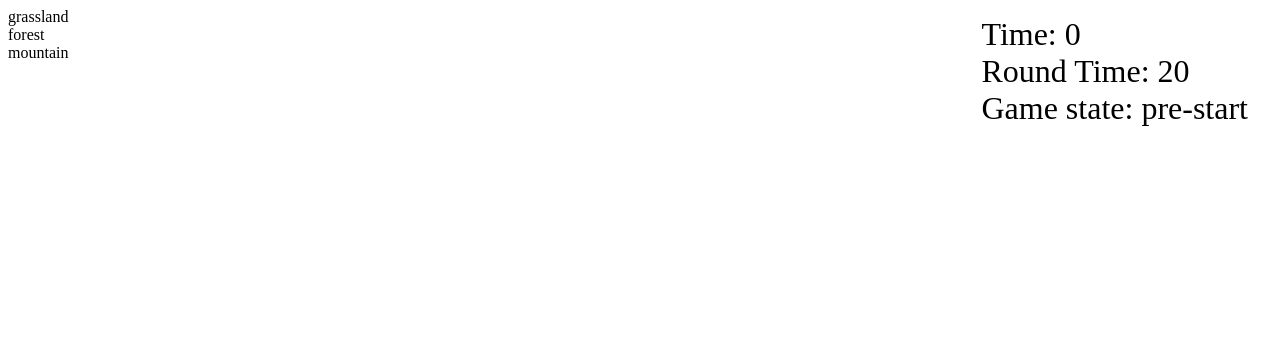
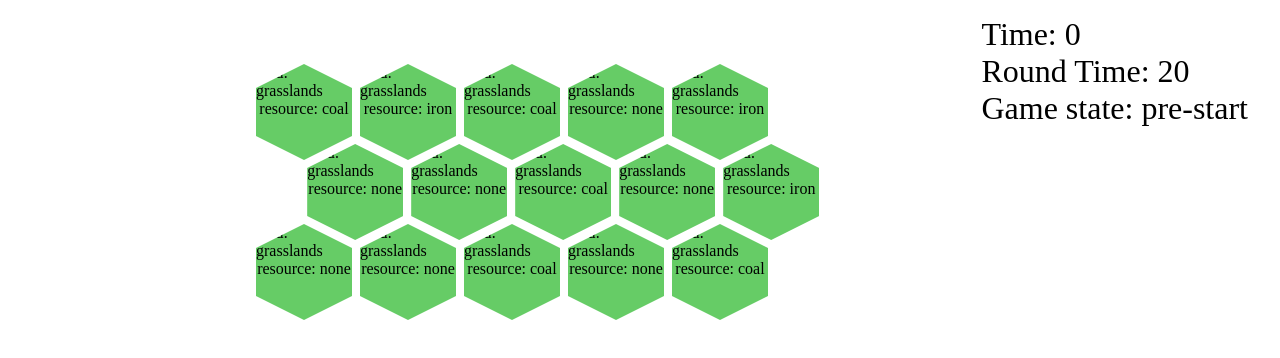
Before and after one commit to RubyWave/rush-industry-2, a React app: page / in a window 1280 px wide. Shown: the top 358 px of the page. Built offline with nearby package versions, Linux system fonts and the light colour scheme.

Commit message:
added game board

```diff
--- /dev/null
+++ b/common/base-map.json
@@ -0,0 +1,79 @@
+{
+	"settings": {
+		"row-width": 5
+	},
+	"rows": [
+		{
+			"tiles": [
+				{
+					"land-type": "grasslands",
+					"resource-type": "coal"
+				},
+				{
+					"land-type": "grasslands",
+					"resource-type": "iron"
+				},
+				{
+					"land-type": "grasslands",
+					"resource-type": "coal"
+				},
+				{
+					"land-type": "grasslands",
+					"resource-type": "none"
+				},
+				{
+					"land-type": "grasslands",
+					"resource-type": "iron"
+				}
+			]
+		},
+		{
+			"tiles": [
+				{
+					"land-type": "grasslands",
+					"resource-type": "none"
+				},
+				{
+					"land-type": "grasslands",
+					"resource-type": "none"
+				},
+				{
+					"land-type": "grasslands",
+					"resource-type": "coal"
+				},
+				{
+					"land-type": "grasslands",
+					"resource-type": "none"
+				},
+				{
+					"land-type": "grasslands",
+					"resource-type": "iron"
+				}
+			]
+		},
+		{
+			"tiles": [
+				{
+					"land-type": "grasslands",
+					"resource-type": "none"
+				},
+				{
+					"land-type": "grasslands",
+					"resource-type": "none"
+				},
+				{
+					"land-type": "grasslands",
+					"resource-type": "coal"
+				},
+				{
+					"land-type": "grasslands",
+					"resource-type": "none"
+				},
+				{
+					"land-type": "grasslands",
+					"resource-type": "coal"
+				}
+			]
+		}
+	]
+}
--- a/src/ts/App.tsx
+++ b/src/ts/App.tsx
@@ -4,12 +4,15 @@ import theGameLoop from "./features/game-loop/game-loop";
 import { useEffect } from "react";
 import { useAppDispatch, useAppSelector } from "./hooks";
 import readKeyInputs from "./features/inputs/read-keys-inputs";
+import { createNewMap } from "./features/board/boardSlice";
 
 function App() {
 	const gameStates = useAppSelector((state) => state.gameStates);
 	const dispatch = useAppDispatch();
 
 	useEffect(() => {
+		dispatch(createNewMap());
+
 		const eventFunHandler = readKeyInputs(gameStates, dispatch);
 		const loopID = theGameLoop(gameStates, dispatch);
 		//clears game loop, coz useEffect is called twice in development mode
--- a/src/ts/features/board/BoardTable.tsx
+++ b/src/ts/features/board/BoardTable.tsx
@@ -1,17 +1,41 @@
+import styled from "styled-components";
 import { useAppSelector } from "../../hooks";
-// import { add, remove } from "./boardSlice";
 import { BoardTile } from "./BoardTile";
 
-export function BoardTable() {
-	// The `state` arg is correctly typed as `RootState` already
-	const tiles = useAppSelector((state) => state.board.tiles);
-	// const dispatch = useAppDispatch();
-
+function UnstyledBoardTable({ className }: { className?: string }) {
+	const rows = useAppSelector((state) => state.board.rows);
 	return (
-		<div>
-			{tiles.map((tile) => (
-				<BoardTile key={tile.id} landType={tile.landType} />
+		<div className={className}>
+			{rows.map((row) => (
+				<div className="map-row" key={row.id}>
+					{row.tiles.map((tile) => (
+						<BoardTile
+							key={tile.id}
+							landType={tile.landType}
+							resourceType={tile.resourceType}
+						/>
+					))}
+				</div>
 			))}
 		</div>
 	);
 }
+
+export const BoardTable = styled(UnstyledBoardTable)`
+	margin-top: 4rem;
+	margin-left: auto;
+	margin-right: auto;
+	max-width: 60vw;
+
+	.map-row {
+		display: grid;
+		grid-template-columns: repeat(5, minmax(0, 1fr));
+		width: max-content;
+		grid-column-gap: 0.5rem;
+		&:nth-of-type(2n) {
+			margin-left: 3.2rem;
+			margin-top: -1rem;
+			margin-bottom: -1rem;
+		}
+	}
+`;
--- a/src/ts/features/board/BoardTile.tsx
+++ b/src/ts/features/board/BoardTile.tsx
@@ -1,16 +1,33 @@
-// import { useAppSelector, useAppDispatch } from "../../hooks";
-// import { add } from "./boardSlice";
+import styled from "styled-components";
 
 //after colon it is typing of the object
-export function BoardTile({ landType }: { landType: string }) {
-	// The `state` arg is correctly typed as `RootState` already
-	// const tile = useAppSelector((state) => state.board.tiles[2]);
-	// const dispatch = useAppDispatch();
-
+export function UnstyledBoardTile({
+	className,
+	landType,
+	resourceType,
+}: {
+	className?: string;
+	landType: string;
+	resourceType: string;
+}) {
 	return (
-		<div>
-			{/* <button onClick={() => dispatch(add())}>Increment</button> */}
-			<span>{landType}</span>
+		<div className={className}>
+			<span>land: {landType}</span>
+			<span>resource: {resourceType}</span>
 		</div>
 	);
 }
+export const BoardTile = styled(UnstyledBoardTile)`
+	width: 6rem;
+	height: 6rem;
+	clip-path: polygon(50% 0, 100% 25%, 100% 75%, 50% 100%, 0 75%, 0 25%);
+	background-color: #6c6;
+	position: relative;
+	display: flex;
+	align-items: center;
+	flex-direction: column;
+	// margin-left: 3rem;
+	span {
+		display: block;
+	}
+`;
--- a/src/ts/features/board/boardSlice.tsx
+++ b/src/ts/features/board/boardSlice.tsx
@@ -1,29 +1,47 @@
-import { createSlice, PayloadAction } from "@reduxjs/toolkit";
+import { createSlice } from "@reduxjs/toolkit";
 import type { RootState } from "../../store";
+import baseMap from "../../../../common/base-map.json";
 
-// Define a type for the slice state
+//creating interface for object
 interface BoardState {
-	//creating interface for object
+	settings: {
+		rowWidth: number;
+	};
+	rows: Array<{
+		id: number;
 		tiles: Array<{
 			id: number;
 			landType: string;
+			resourceType: string;
+		}>;
 	}>;
 }
 
 // Define the initial state using that type
 const initialState: BoardState = {
+	settings: {
+		rowWidth: 3,
+	},
+	rows: [
+		{
+			id: 0,
 			tiles: [
 				{
 					id: 0,
 					landType: "grassland",
+					resourceType: "coal",
 				},
 				{
 					id: 1,
 					landType: "forest",
+					resourceType: "iron",
 				},
 				{
 					id: 2,
 					landType: "mountain",
+					resourceType: "none",
+				},
+			],
 		},
 	],
 };
@@ -33,24 +51,40 @@ export const boardSlice = createSlice({
 	// `createSlice` will infer the state type from the `initialState` argument
 	initialState,
 	reducers: {
-		add: (state) => {
-			state.tiles.push({ id: 3, landType: "123" });
+		createNewMap: (state) => {
+			state.settings.rowWidth = baseMap.settings["row-width"];
+			state.rows.splice(0, state.rows.length); //clears super default map
+
+			let i = 0;
+			baseMap.rows.forEach((row) => {
+				i++;
+				const tempRow: {
+					id: number;
+					landType: string;
+					resourceType: string;
+				}[] = [];
+				let j = 0;
+				row.tiles.forEach((singleTile) => {
+					j++;
+					tempRow.push({
+						id: j,
+						landType: singleTile["land-type"],
+						resourceType: singleTile["resource-type"],
+					});
+				});
+
+				state.rows.push({
+					id: i,
+					tiles: tempRow,
+				});
+			});
 		},
-		// Use the PayloadAction type to declare the contents of `action.payload`
-		remove: (state, action: PayloadAction<number>) => {
-			if (action.payload > -1) {
-				state.tiles.splice(action.payload, 1);
-			}
-		},
-		// incrementByAmount: (state, action: PayloadAction<number>) => {
-		// 	state.value += action.payload;
-		// },
 	},
 });
 
-export const { add, remove } = boardSlice.actions;
+export const { createNewMap } = boardSlice.actions;
 
 // Other code such as selectors can use the imported `RootState` type
-export const selectBoard = (state: RootState) => state.board.tiles;
+export const selectBoard = (state: RootState) => state.board.rows;
 
 export default boardSlice.reducer;
```
Also changed, not shown: src/ts/features/game-loop/pre-start.ts (added). Lines whose indentation alone changed are shown as unchanged.
